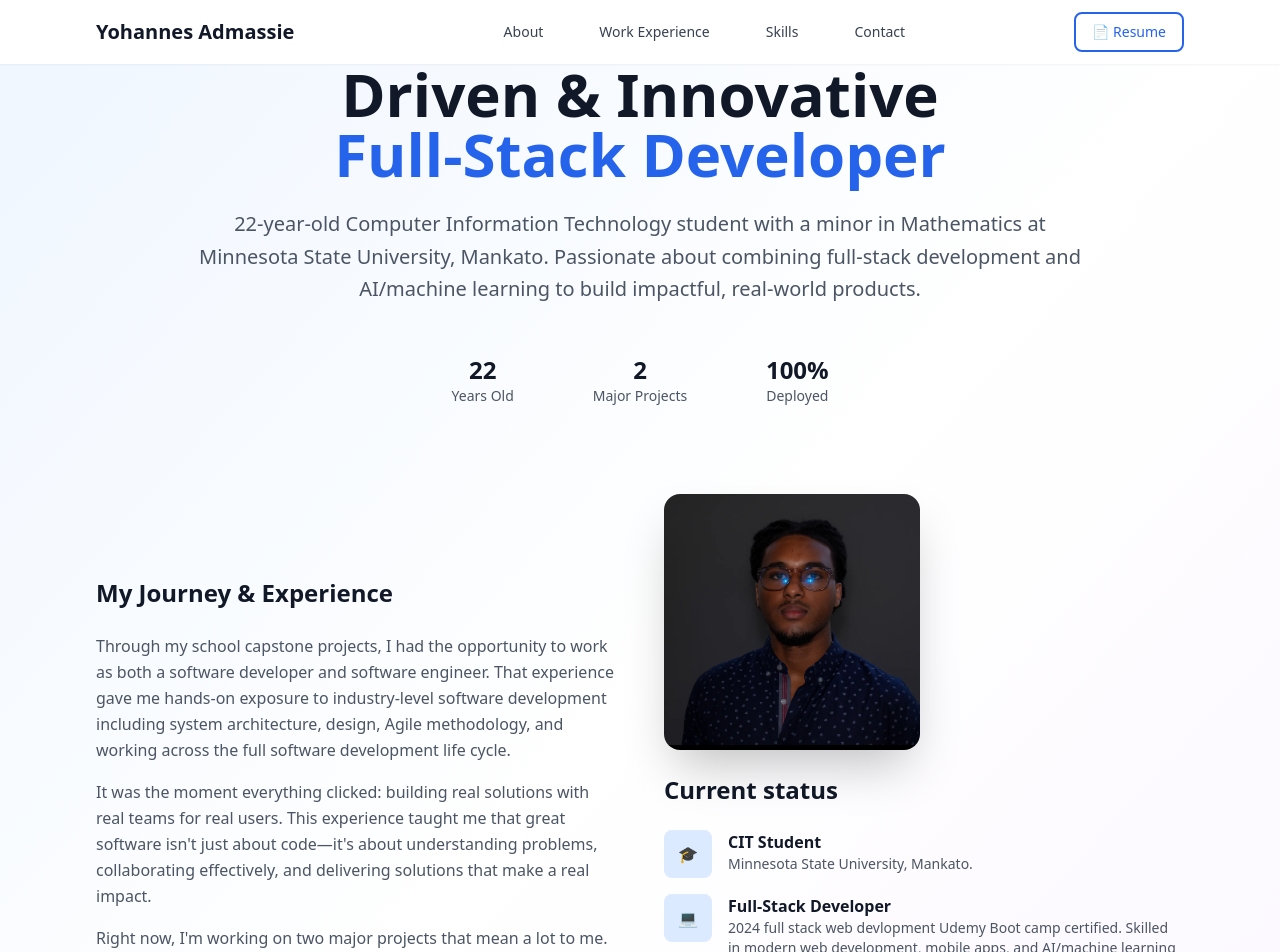
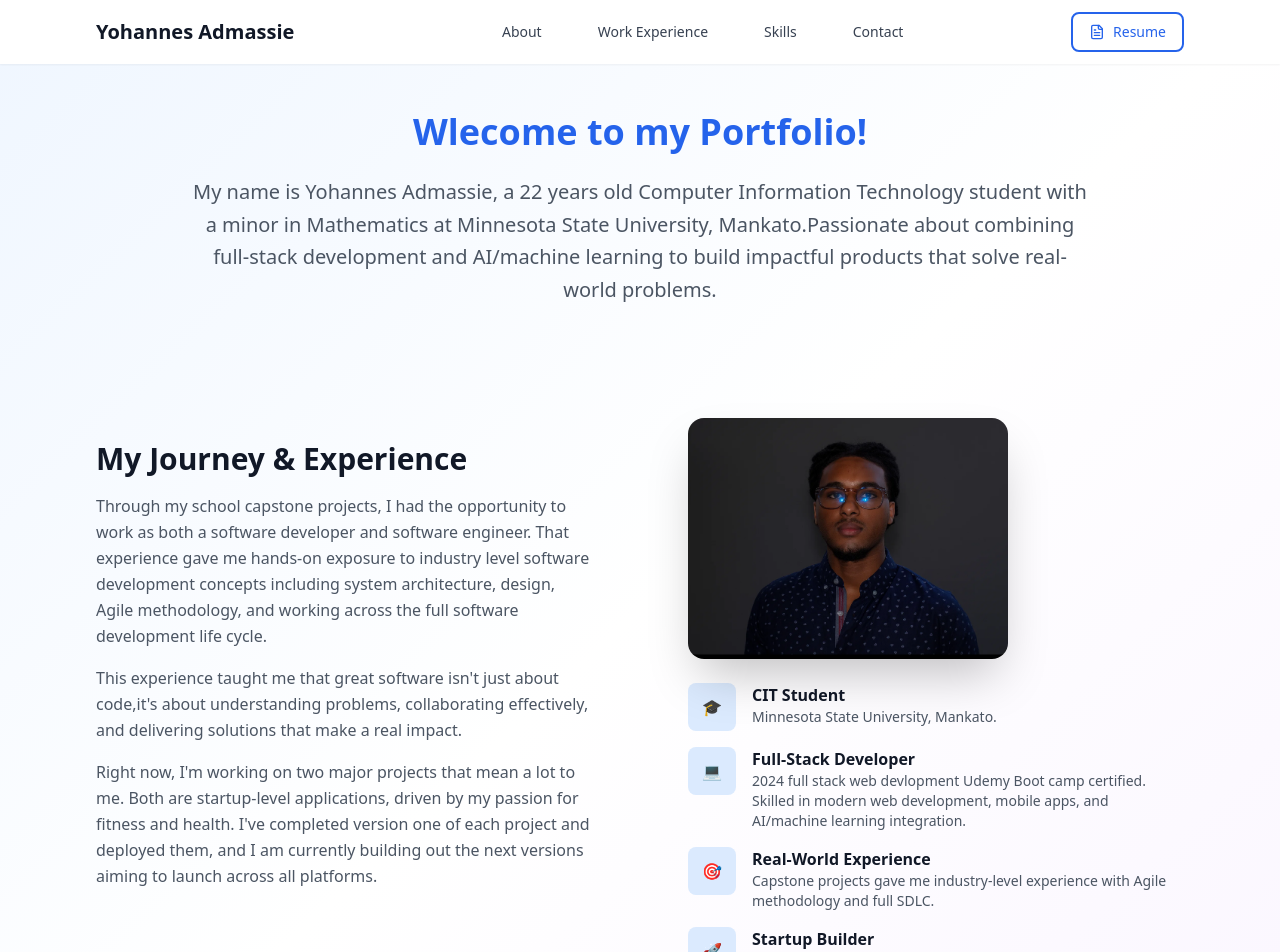
Before and after one commit to YohannesAd/YohannesAdmassie-portfolio, a React (Vite) app: page / in a window 1280 px wide. Shown: the top 952 px of the page. Built offline with nearby package versions, Linux system fonts and the light colour scheme.

Commit message:
Major portfolio updates: Add professional resume download, replace emoji icons with SVG icons, update About/Contact/Footer sections

```diff
--- a/src/components/layout/Footer.tsx
+++ b/src/components/layout/Footer.tsx
@@ -1,4 +1,6 @@
 import React from 'react';
+import { Mail, MapPin, Rocket, Star, FileText } from 'lucide-react';
+import { FaLinkedin, FaGithub } from 'react-icons/fa';
 
 const Footer: React.FC = () => {
   const currentYear = new Date().getFullYear();
@@ -7,17 +9,17 @@ const Footer: React.FC = () => {
     {
       name: 'GitHub',
       url: 'https://github.com/YohannesAd',
-      icon: '💻',
+      icon: FaGithub,
     },
     {
       name: 'LinkedIn',
       url: 'https://www.linkedin.com/in/yohannes-badmassie',
-      icon: '💼',
+      icon: FaLinkedin,
     },
     {
       name: 'Email',
       url: 'mailto:yohannes.30belachew@gmail.com',
-      icon: '📧',
+      icon: Mail,
     },
   ];
 
@@ -46,9 +48,9 @@ const Footer: React.FC = () => {
           <div className="space-y-4">
             <h3 className="text-xl font-bold">Yohannes Admassie</h3>
             <p className="text-gray-400 text-sm leading-relaxed">
-              Driven CIT student and full-stack developer passionate about building
-              innovative startup applications that solve real-world problems.
-              Currently developing fitness and healthcare technology solutions.
+             Crafted by a developer who believes in progress, not perfection.
+             Powered by passion, purpose, and consistency.
+             Always learning. Always building.
             </p>
             <div className="flex space-x-4">
               {socialLinks.map((link) => (
@@ -60,7 +62,7 @@ const Footer: React.FC = () => {
                   className="text-gray-400 hover:text-white transition-colors duration-200 flex items-center space-x-2 hover:scale-110 transform"
                   title={link.name}
                 >
-                  <span className="text-xl">{link.icon}</span>
+                  <link.icon className="w-5 h-5" />
                   <span className="sr-only">{link.name}</span>
                 </a>
               ))}
@@ -81,6 +83,18 @@ const Footer: React.FC = () => {
                   </button>
                 </li>
               ))}
+              <li>
+                <a
+                  href="/resume.pdf"
+                  target="_blank"
+                  rel="noopener noreferrer"
+                  download="Yohannes_Admassie_Resume.pdf"
+                  className="flex items-center space-x-1 text-gray-400 hover:text-white transition-colors text-sm hover:underline"
+                >
+                  <FileText className="w-3 h-3" />
+                  <span>Resume</span>
+                </a>
+              </li>
             </ul>
           </div>
 
@@ -95,7 +109,7 @@ const Footer: React.FC = () => {
               className="inline-flex items-center space-x-2 bg-blue-600 hover:bg-blue-700 text-white font-medium py-2 px-4 rounded-lg transition-colors duration-200"
             >
               <span>Get In Touch</span>
-              <span className="text-lg">🚀</span>
+              <Rocket className="w-4 h-4" />
             </button>
           </div>
         </div>
@@ -113,16 +127,20 @@ const Footer: React.FC = () => {
             </div>
 
             <div className="flex items-center space-x-4 text-sm text-gray-400">
-              <span>📍 Minnesota, USA</span>
-              <span>💼 Open to opportunities</span>
+              <span className="flex items-center space-x-1">
+                <MapPin className="w-4 h-4" />
+                <span>Minnesota, USA</span>
+              </span>
+              <span>Open to relocation</span>
             </div>
           </div>
 
           {/* Additional Info */}
           <div className="mt-4 pt-4 border-t border-gray-800 text-center">
-            <p className="text-xs text-gray-500">
-              Passionate about creating technology that makes a positive impact.
-              Let's build something amazing together! 🌟
+            <p className="text-xs text-gray-500 flex items-center justify-center space-x-1">
+              <span>Passionate about creating technology that makes a positive impact.</span>
+              <span>Let's build something amazing together!</span>
+              <Star className="w-3 h-3 text-yellow-400" />
             </p>
           </div>
         </div>
--- a/src/components/layout/Navbar.tsx
+++ b/src/components/layout/Navbar.tsx
@@ -1,4 +1,5 @@
 import React, { useState, useEffect } from 'react';
+import { FileText, X, Menu } from 'lucide-react';
 
 const Navbar: React.FC = () => {
   const [isMenuOpen, setIsMenuOpen] = useState(false);
@@ -72,9 +73,11 @@ const Navbar: React.FC = () => {
               href="/resume.pdf"
               target="_blank"
               rel="noopener noreferrer"
-              className="hidden sm:inline-flex items-center px-4 py-2 border-2 border-blue-600 text-blue-600 hover:bg-blue-600 hover:text-white text-sm font-medium rounded-lg transition-colors"
+              download="Yohannes_Admassie_Resume.pdf"
+              className="hidden sm:inline-flex items-center space-x-2 px-4 py-2 border-2 border-blue-600 text-blue-600 hover:bg-blue-600 hover:text-white text-sm font-medium rounded-lg transition-colors"
             >
-              📄 Resume
+              <FileText className="w-4 h-4" />
+              <span>Resume</span>
             </a>
 
             {/* Mobile menu button */}
@@ -83,9 +86,9 @@ const Navbar: React.FC = () => {
               className="md:hidden p-2 rounded-md text-gray-700 hover:text-blue-600 hover:bg-gray-100 transition-colors"
             >
               {isMenuOpen ? (
-                <span className="text-2xl">✕</span>
+                <X className="w-6 h-6" />
               ) : (
-                <span className="text-2xl">☰</span>
+                <Menu className="w-6 h-6" />
               )}
             </button>
           </div>
@@ -109,9 +112,11 @@ const Navbar: React.FC = () => {
                   href="/resume.pdf"
                   target="_blank"
                   rel="noopener noreferrer"
-                  className="block w-full text-center px-4 py-2 border-2 border-blue-600 text-blue-600 hover:bg-blue-600 hover:text-white text-sm font-medium rounded-lg transition-colors"
+                  download="Yohannes_Admassie_Resume.pdf"
+                  className="flex items-center justify-center space-x-2 w-full px-4 py-2 border-2 border-blue-600 text-blue-600 hover:bg-blue-600 hover:text-white text-sm font-medium rounded-lg transition-colors"
                 >
-                  📄 Download Resume
+                  <FileText className="w-4 h-4" />
+                  <span>Download Resume</span>
                 </a>
               </div>
             </div>
--- a/src/components/sections/About.tsx
+++ b/src/components/sections/About.tsx
@@ -4,53 +4,35 @@ const About: React.FC = () => {
   return (
     <section id="about" className="py-16 bg-gradient-to-br from-blue-50 via-white to-purple-50">
       <div className="max-w-6xl mx-auto px-4 sm:px-6 lg:px-8">
-        <div className="space-y-16">
+        <div className="space-y-8">
           {/* Header */}
-          <div className="text-center space-y-6">
-            <h1 className="text-4xl md:text-5xl lg:text-6xl font-bold text-gray-900 leading-tight">
-              Driven & Innovative
-              <span className="block text-blue-600">Full-Stack Developer</span>
+          <div className="text-center space-y-6 mt-12">
+            <h1 className="text-4xl md:text-5xl lg:text-4xl font-bold text-gray-900 leading-tight">
+              <span className="block text-blue-600">Wlecome to my Portfolio!</span>
             </h1>
             <p className="text-xl text-gray-600 max-w-4xl mx-auto leading-relaxed">
-              22-year-old Computer Information Technology student with a minor in Mathematics at
-              Minnesota State University, Mankato. Passionate about combining full-stack development
-              and AI/machine learning to build impactful, real-world products.
+              My name is Yohannes Admassie, a 22 years old Computer Information Technology student with a minor in Mathematics at
+              Minnesota State University, Mankato.Passionate about combining full-stack development
+              and AI/machine learning to build impactful products that solve real-world problems.
             </p>
-
-            {/* Stats */}
-            <div className="grid grid-cols-3 gap-6 py-6 max-w-md mx-auto">
-              <div className="text-center">
-                <div className="text-2xl font-bold text-gray-900">22</div>
-                <div className="text-sm text-gray-600">Years Old</div>
-              </div>
-              <div className="text-center">
-                <div className="text-2xl font-bold text-gray-900">2</div>
-                <div className="text-sm text-gray-600">Major Projects</div>
-              </div>
-              <div className="text-center">
-                <div className="text-2xl font-bold text-gray-900">100%</div>
-                <div className="text-sm text-gray-600">Deployed</div>
-              </div>
-            </div>
           </div>
 
           {/* Main Story with Profile Photo */}
-          <div className="grid lg:grid-cols-2 gap-12 items-center">
-            <div className="space-y-6">
-              <h3 className="text-2xl font-bold text-gray-900">
+          <div className="grid lg:grid-cols-2 gap-24 items-center">
+            <div className="space-y-4">
+              <h3 className="text-3xl font-bold text-gray-900">
                 My Journey & Experience
               </h3>
               <div className="space-y-4 text-gray-600 leading-relaxed">
                 <p>
                   Through my school capstone projects, I had the opportunity to work as both a
                   software developer and software engineer. That experience gave me hands-on
-                  exposure to industry-level software development including system architecture,
+                  exposure to industry level software development concepts including system architecture,
                   design, Agile methodology, and working across the full software development life cycle.
                 </p>
                 <p>
-                  It was the moment everything clicked: building real solutions with real teams
-                  for real users. This experience taught me that great software isn't just about
-                  code—it's about understanding problems, collaborating effectively, and delivering
+                 This experience taught me that great software isn't just about
+                  code,it's about understanding problems, collaborating effectively, and delivering
                   solutions that make a real impact.
                 </p>
                 <p>
@@ -64,19 +46,16 @@ const About: React.FC = () => {
 
             <div className="space-y-6">
               {/* Profile Photo */}
-              <div className="flex justify-center lg:justify-start">
+              <div className="flex justify-center lg:justify-start mt-20">
                 <div className="relative">
                   <img
                     src="/src/assets/profile.png"
                     alt="Yohannes Admassie"
-                    className="w-64 h-64 rounded-2xl shadow-2xl object-cover"
+                    className="w-80 h-70 rounded-2xl shadow-2xl object-cover"
                   />
 
                 </div>
               </div>
-              <h3 className="text-2xl font-bold text-gray-900">
-                Current status
-              </h3>
               <div className="grid gap-4">
                 <div className="flex space-x-4">
                   <div className="flex-shrink-0 w-12 h-12 bg-blue-100 rounded-lg flex items-center justify-center">
@@ -125,7 +104,7 @@ const About: React.FC = () => {
           {/* Mission Statement */}
           <div className="text-center space-y-4 bg-white rounded-2xl p-8 shadow-lg">
             <h3 className="text-xl font-semibold text-gray-900">
-              My goal isn't just to build apps—it's to build a startup that makes a real impact.
+             “Our minds are capable of incredible things. With belief and consistency, anything becomes possible.”
             </h3>
             <p className="text-gray-600">
               Combining technical expertise with entrepreneurial vision to create solutions that matter.
--- a/src/components/sections/PersonalProjects.tsx
+++ b/src/components/sections/PersonalProjects.tsx
@@ -17,7 +17,7 @@ const PersonalProjects: React.FC = () => {
         <div className="flex flex-col lg:flex-row lg:items-start lg:justify-between mb-4">
           <div>
             <h4 className="text-xl font-bold text-gray-900 mb-1">
-              Founder & Full-Stack Developer
+              Founder & Developer
             </h4>
             <div className="flex items-center space-x-2 text-gray-600 mb-3">
 
@@ -83,7 +83,7 @@ const PersonalProjects: React.FC = () => {
         <div className="flex flex-col lg:flex-row lg:items-start lg:justify-between mb-4">
           <div>
             <h4 className="text-xl font-bold text-gray-900 mb-1">
-              Founder & Full-Stack Developer
+              Founder &  Developer
             </h4>
             <div className="flex items-center space-x-2 text-gray-600 mb-3">
            <span className="font-medium">GlucoVision – Diabetes Management App</span>
--- a/src/components/sections/ProfessionalExperience.tsx
+++ b/src/components/sections/ProfessionalExperience.tsx
@@ -8,7 +8,7 @@ const ProfessionalExperience: React.FC = () => {
           Professional Experience
         </h3>
         <p className="text-gray-600 mb-8">
-          Real-world software development experience through university collaborations
+          Industry level software development experience through university collaborations
         </p>
       </div>
 
--- a/src/components/sections/Skills.tsx
+++ b/src/components/sections/Skills.tsx
@@ -112,7 +112,7 @@ const Skills: React.FC = () => {
           {/* Header */}
           <div className="text-center space-y-4">
             <h2 className="text-3xl md:text-4xl font-bold text-gray-900">
-              Technical Skills
+              Skills
             </h2>
           </div>
 
```
Also changed, not shown: src/components/sections/Contact.tsx (+26 -10 lines), 1 other file (tests, documents, lock files or other folders).
